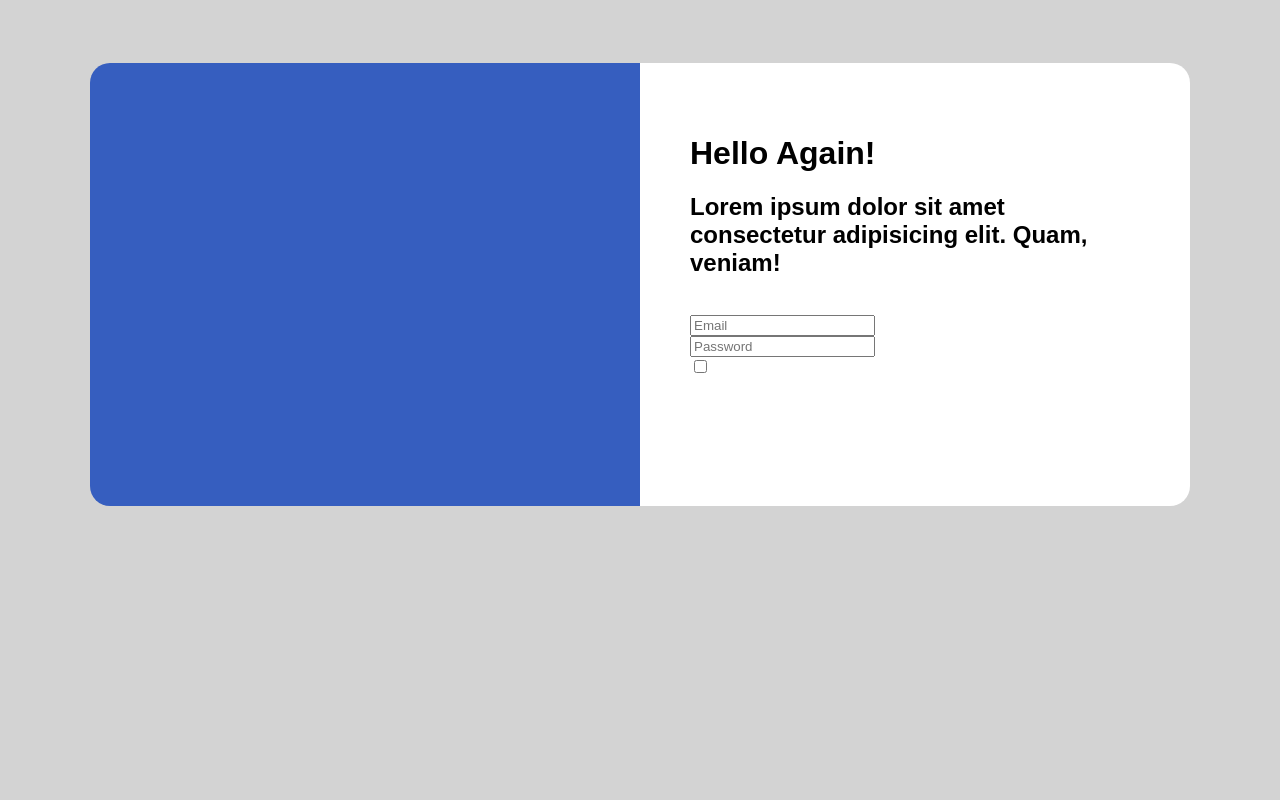
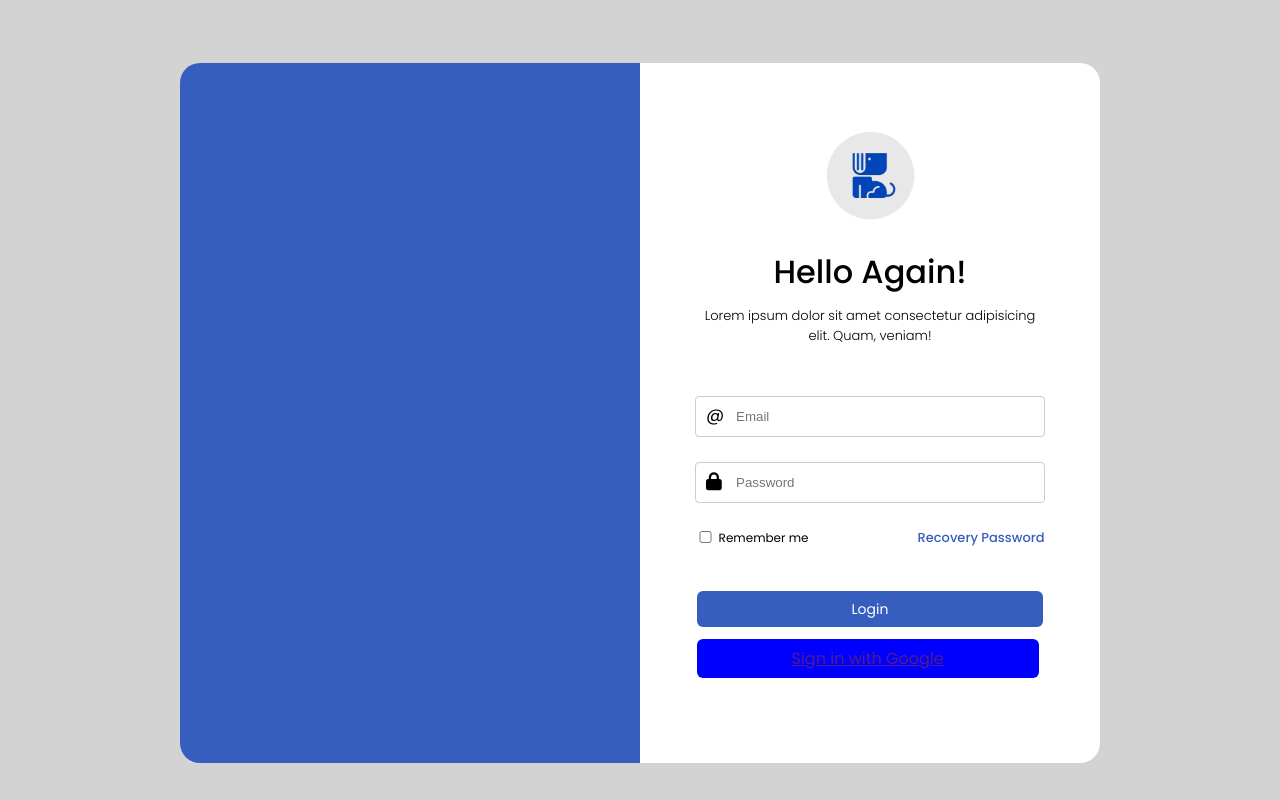
Before and after one commit to Niph19/Basic-Website, a plain HTML site: page Pertemuan 5/form/form_recreate.html in a window 1280 px wide. Drawn offline with Linux system fonts and the light colour scheme.

Commit message:
Update Login Form

```diff
--- a/Pertemuan 5/form/form_recreate.html
+++ b/Pertemuan 5/form/form_recreate.html
@@ -4,24 +4,42 @@
     <meta charset="UTF-8">
     <meta name="viewport" content="width=device-width, initial-scale=1.0">
     <link rel="stylesheet" href="style.css">
+    <link href="https://fonts.googleapis.com/css2?family=Poppins:wght@200;300;400;500;600;700;800&display=swap" rel="stylesheet">
+    <link rel="stylesheet" href="https://cdnjs.cloudflare.com/ajax/libs/font-awesome/6.0.0/css/all.min.css">
     <title>Recreate Form</title>
 </head>
 <body>
     <div class="container">
         <div class="container-login">
             <div class="container-left">
-
+                <img src="">
             </div>
             <div class="container-right">
                 <div class="container-input-login">
+                    <img class="logo-login" src="/assets/logo anjing.png">
                     <h1>Hello Again!</h1>
                     <h2>Lorem ipsum dolor sit amet consectetur adipisicing elit. Quam, veniam!</h2>
                     <br>
-                    <input type="email" placeholder="Email">
+                    <div class="input-container">
+                        <input id="email" type="email" placeholder="Email"><i class="fa-sharp fa-light fa-at"></i>
+                    </div>
                     <br>
-                    <input type="password" placeholder="Password">
+                    <div class="input-container">
+                        <input id="email" type="password" placeholder="Password"><i class="fa-solid fa-lock"></i>
+                    </div>
                     <br>
-                    <input type="checkbox">
+                    <div class="remember-recovery">
+                        <div class="remember">
+                            <input id="rememberme" type="checkbox">
+                            <label for="remember-me">Remember me</label>
+                        </div>
+                            <a href="" class="recovery">Recovery Password</a>
+                    </div>
+                    <div class="container-button">
+                        <a class="login-btn" href="">Login</a>
+                        <br>
+                        <a class="sign-in-google" href="">Sign in with Google</a>
+                    </div>
                 </div>
             </div>
         </div>
--- a/Pertemuan 5/form/style.css
+++ b/Pertemuan 5/form/style.css
@@ -1,5 +1,5 @@
 body {
-    font-family: Arial, Helvetica, sans-serif;
+    font-family: "Poppins";
     background-color: lightgray;
 }
 * {
@@ -8,26 +8,94 @@ body {
 .container-login {
     display: flex;
     justify-content: center;
-    height: auto;
-    max-width: 100%;
+    height: 700px;
     margin-top: 5%;
 }
 .container-left {
-    width: 550px;
-    padding: 5% 0px 30% 5%;
+    width: 460px;
+
     background-color: #365ebf;
     border-end-start-radius: 20px;
     border-top-left-radius: 20px;
 }
 .container-right {
     background-color: #ffffffff;
-    width: 550px;
-    padding: 50px;
+    width: 460px;
     border-end-end-radius: 20px;
     border-top-right-radius: 20px;
 }
 .container-input-login {
-    margin-bottom:px;
-    justify-content: center;
+    display: flex;
+    flex-direction: column;
     align-items: center;
+    padding: 30px 55px 40px 55px;
 }
+.container-input-login h1 {
+    text-align: center;
+    font-weight: 500;
+    margin: 0;
+}
+.container-input-login h2 {
+    margin: 10px 0px 25px 0px;
+    font-weight: 300;
+    font-size: 13px;
+    text-align: center;
+}
+.logo-login {
+    width: 175px;
+    margin-bottom: -20px;
+    height: auto;
+    display: block;
+}
+.input-container {
+    position: relative;
+    width: 100%;
+}
+input[id="email"],[id="password"] {
+    width:100%;
+    padding: 12px 12px 12px 40px;
+    border-radius: 4px;
+    box-sizing: border-box;
+    margin: 0px;
+    border: 1px solid #ccc;
+}
+.input-container i {
+    position: absolute;
+    left: 0;
+    font-size: 18px;
+    padding: 10px 9px 9px 11px;
+}
+.remember-recovery {
+    display: flex;
+    gap: 109px;
+}
+.remember {
+    font-size: 12px;
+    /* justify-content: ; */
+}
+input[id="rememberme"] {
+    height: 54%;
+}
+.remember-recovery a {
+    font-size: 13px;
+    text-decoration: none;
+    color: #365ebf;
+    font-weight: 500;
+}
+.container-button {
+    margin-top: 35px;
+    line-height: 50px;
+}
+.login-btn {
+    background-color: #365ebf;
+    color: white;
+    text-decoration: none;
+    font-size: 14px;
+    padding: 8px 155px 8px 155px;
+    border-radius: 6px;
+}
+.sign-in-google {
+    background-color: blue;
+    padding: 8px 95px 8px 95px;
+    border-radius: 6px;
+}
```
Also changed, not shown: assets/anjing-removebg-preview.png (added), assets/anjing.jpg (added), assets/logo anjing.png (added), assets/vangogh.jpg (added).
